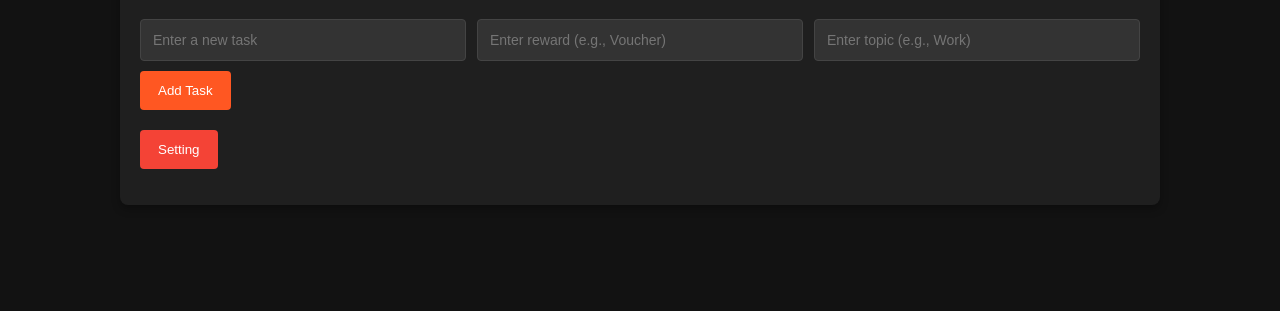
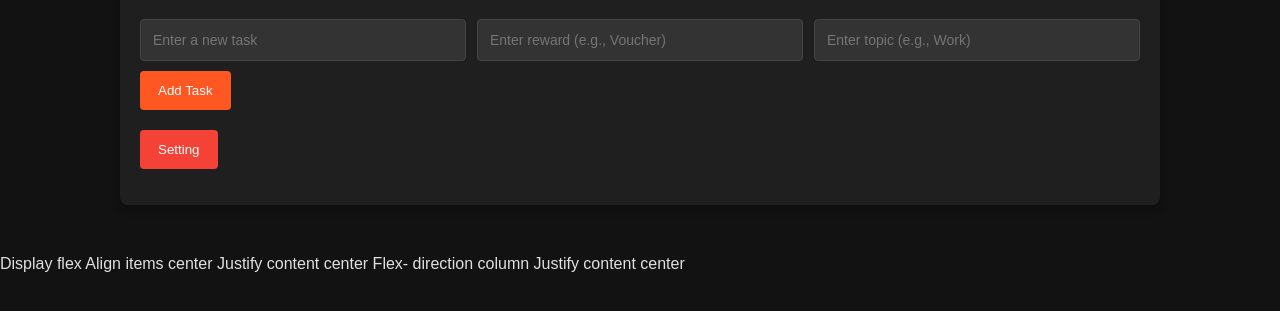
Before and after one commit to Tsan777/Ts-List, a plain HTML site: page index.html in a window 1280 px wide. Shown: the part 131-442 px from the top of the page. Drawn offline with Linux system fonts and the light colour scheme.

Commit message:
Update index.html

```diff
--- a/index.html
+++ b/index.html
@@ -38,7 +38,11 @@
 
         <ul id="task-list"></ul>
     </div>
-
+Display flex
+Align items center
+Justify content center
+Flex- direction column
+Justify content center
     <!-- Import Popup -->
     <div id="import-popup" class="popup">
         <div class="popup-content">
```
